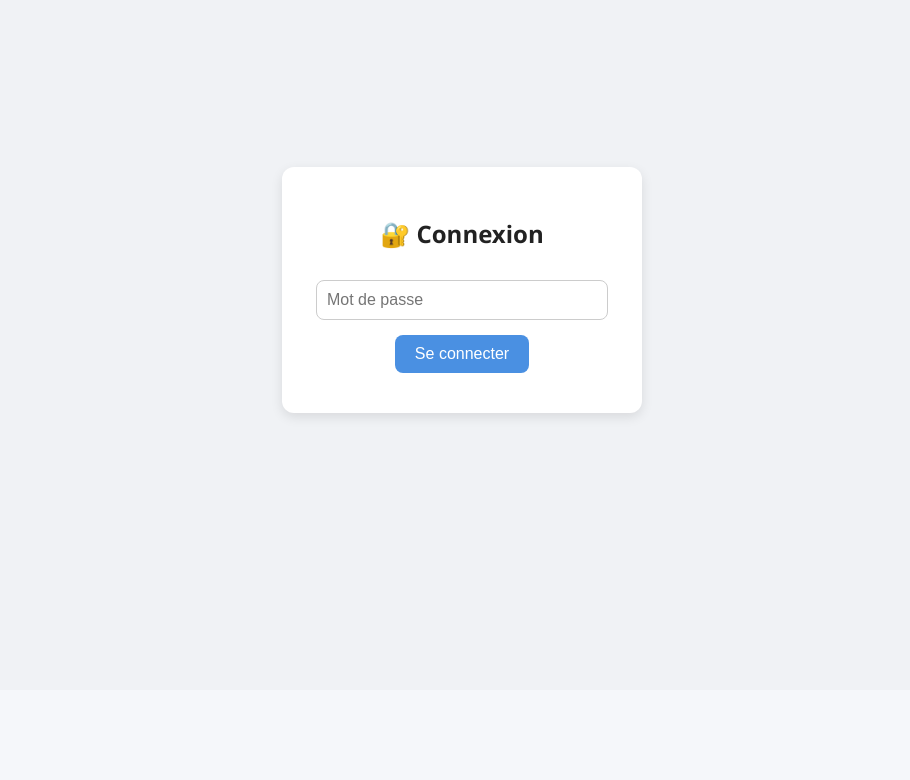
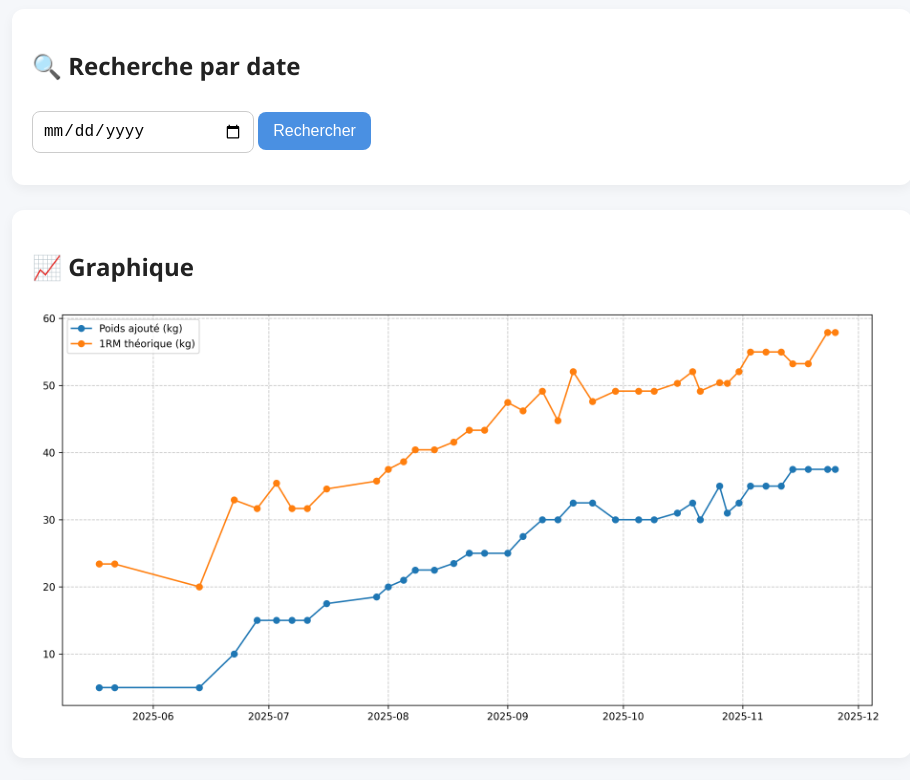
Before and after one commit to Dahmane2382/tractions-dashboard, a plain HTML site: page index.html in a window 1280 px wide. Shown: the part 110-890 px from the top of the page, without its empty margins (178-1088 px from the left). Before the commit the page ends 800 px from the top, so only its background shows below. Drawn offline with Linux system fonts and the light colour scheme.

Commit message:
Auto update

```diff
--- a/index.html
+++ b/index.html
@@ -13,55 +13,6 @@
             color: #222;
         }
 
-        /* ---- LOGIN SCREEN ---- */
-        #login-screen {
-            position: fixed;
-            top: 0;
-            left: 0;
-            width: 100%;
-            height: 100%;
-            background: #f0f2f5;
-            display: flex;
-            justify-content: center;
-            align-items: center;
-            z-index: 999;
-        }
-
-        #login-box {
-            background: white;
-            padding: 30px;
-            border-radius: 12px;
-            box-shadow: 0 4px 12px rgba(0,0,0,0.1);
-            text-align: center;
-            width: 300px;
-        }
-
-        #login-box input {
-            width: 90%;
-            padding: 10px;
-            font-size: 16px;
-            border-radius: 8px;
-            border: 1px solid #ccc;
-            margin-top: 10px;
-        }
-
-        #login-box button {
-            margin-top: 15px;
-            padding: 10px 20px;
-            font-size: 16px;
-            background: #4a90e2;
-            color: white;
-            border: none;
-            border-radius: 8px;
-            cursor: pointer;
-        }
-
-        #login-error {
-            color: red;
-            margin-top: 10px;
-        }
-
-        /* ---- DASHBOARD (TON CODE) ---- */
         h1 {
             text-align: center;
             margin-bottom: 25px;
@@ -122,21 +73,8 @@
 <body>
 
 <!-- ========================= -->
-<!-- 🔐 1) ECRAN DE CONNEXION -->
+<!--  🌟 DASHBOARD DIRECT -->
 <!-- ========================= -->
-<div id="login-screen">
-    <div id="login-box">
-        <h2>🔐 Connexion</h2>
-        <input type="password" id="password-input" placeholder="Mot de passe">
-        <button onclick="login()">Se connecter</button>
-        <div id="login-error"></div>
-    </div>
-</div>
-
-<!-- ========================= -->
-<!-- 2) TON DASHBOARD ENTIER  -->
-<!-- ========================= -->
-<div id="dashboard" style="display:none;">
 
 <h1>Dashboard Tractions Lestées – A. Pfyffer</h1>
 
@@ -169,48 +107,14 @@
     </div>
 
 </div>
-</div> <!-- fin dashboard -->
-
 
 <!-- ========================= -->
-<!-- 🔐 3) SCRIPT LOGIN + APP -->
+<!--  📜 SCRIPT PRINCIPAL -->
 <!-- ========================= -->
 <script>
-/* ----------------------------
-   LOGIN SYSTEM (Option 2)
------------------------------*/
-/* ----------------------------
-   LOGIN SYSTEM (Option 2)
------------------------------*/
-const PASSWORD_HASH = "6577bcf5dc62256cb08fe98b94989e3b7151b8d612478d77fb1eb8c539c68aaf";
-
-async function login() {
-    const input = document.getElementById("password-input").value;
-
-    // Hash en SHA-256
-    const hashBuffer = await crypto.subtle.digest(
-        "SHA-256",
-        new TextEncoder().encode(input)
-    );
-    const hashArray = Array.from(new Uint8Array(hashBuffer));
-    const hashHex = hashArray.map(b => b.toString(16).padStart(2, "0")).join("");
-
-    if (hashHex === PASSWORD_HASH) {
-        document.getElementById("login-screen").style.display = "none";
-        document.getElementById("dashboard").style.display = "block";
-    } else {
-        document.getElementById("login-error").innerText = "Mot de passe incorrect";
-    }
-}
-
-
-/* ----------------------------
-   TON SCRIPT EXISTANT (inchangé)
------------------------------*/
 fetch("data.json")
     .then(response => response.json())
     .then(data => {
-        console.log("Clés JSON chargées :", Object.keys(data));
         initApp(data);
     });
 
```
Also changed, not shown: 1 other file.
